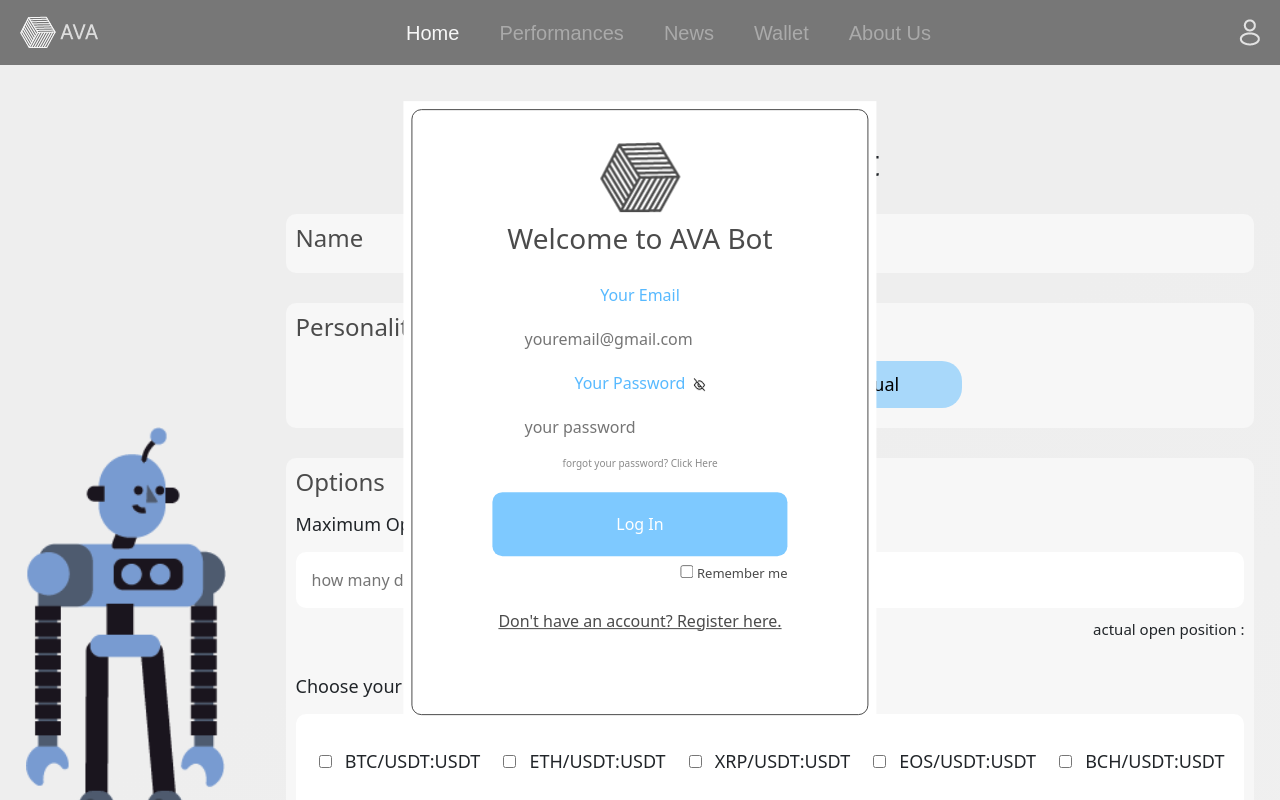
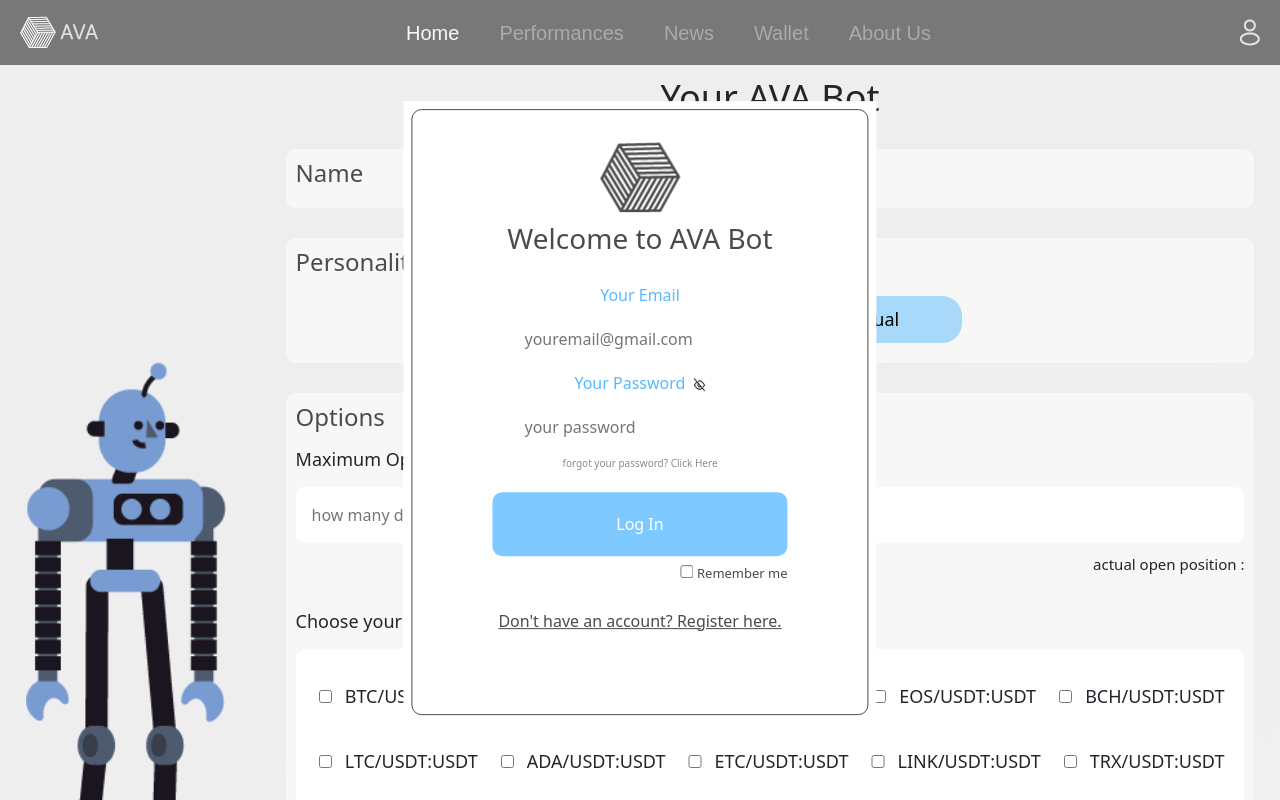
Before and after one commit to Nafbo/AVA-Bot, a React app in the folder app-web/: page / in a window 1280 px wide. Shown: the top 800 px of the page. Built offline with nearby package versions, Linux system fonts and the light colour scheme; no server answers.

Commit message:
navbar fixed

```diff
--- a/app-web/src/styles.css
+++ b/app-web/src/styles.css
@@ -21,6 +21,9 @@ body {
 
 .nav {
   background-color: #1E1E1E;
+  position: fixed;
+  width:100%;
+  top:0%;
   font-family: Arial;
   font-style: normal;
   font-weight: 400;
```
